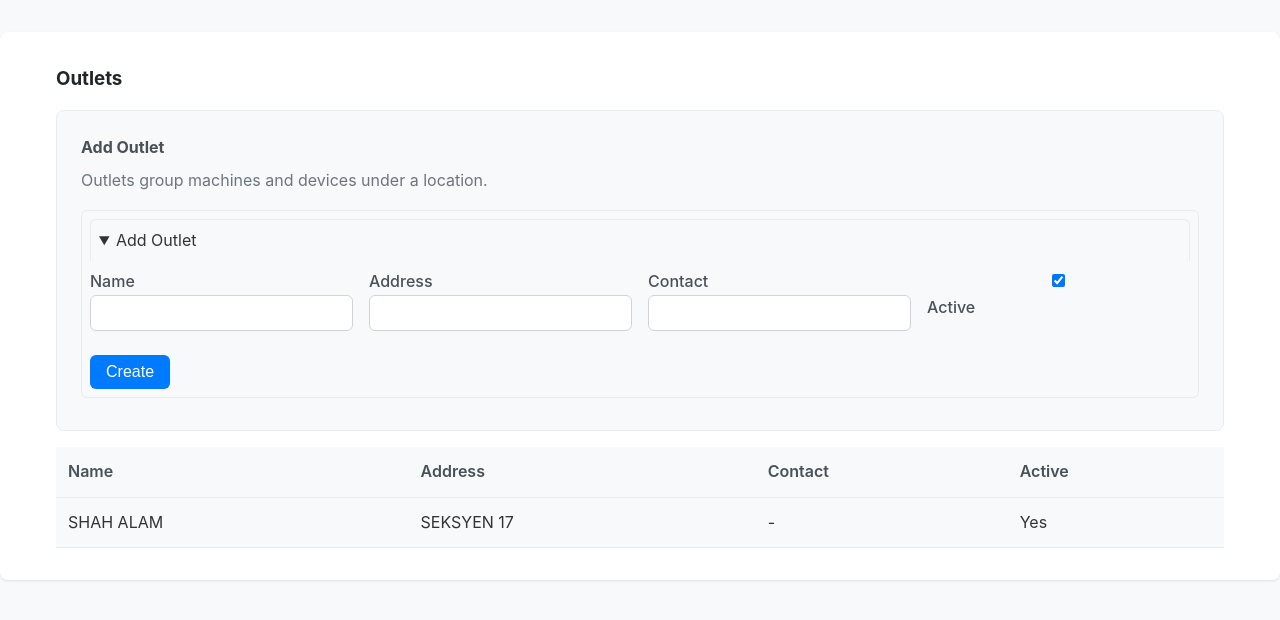
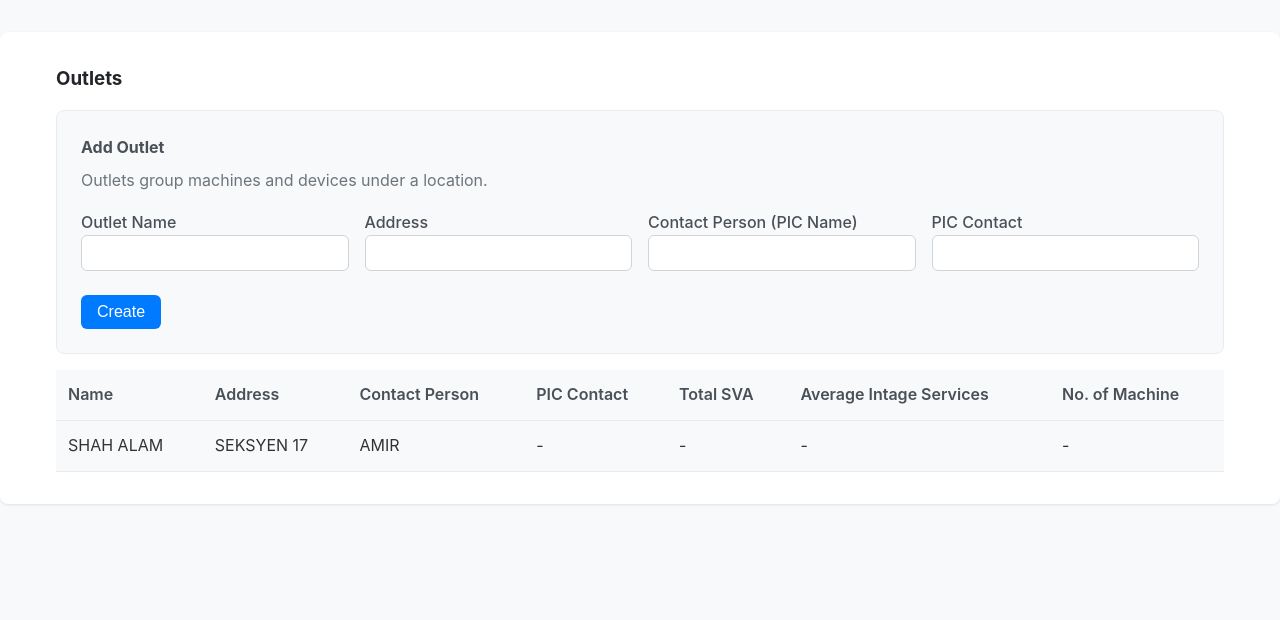
Before and after one commit to amrmzfr-dev/mesraekuiti_ozone, a Django app: page /outlets/ in a window 1280 px wide. Shown: the part 75-695 px from the top of the page. Run offline with Django 5.2, Linux system fonts and the light colour scheme; a user stored in the database is signed in; data comes from the database, SQL or seed files in the repository; both versions use the stored data as it was after the commit.

Commit message:
Add outlet metrics and machine delete functionality
Introduces new fields to the Outlet model for owner-maintained metrics (total_sva, average_intage_services, number_of_machines) and updates the outlets template to display them. Makes the Machine-outlet relation optional, improves string representation for machines without outlets, and adds a machine deletion form and backend view. Includes related migrations and updates to the machines and outlets management pages.

```diff
--- a/backend/ozontelemetry/urls.py
+++ b/backend/ozontelemetry/urls.py
@@ -24,7 +24,7 @@ from rest_framework.routers import DefaultRouter
 from telemetry.views import (
     TelemetryViewSet, TelemetryEventViewSet, DeviceStatusViewSet, OutletViewSet, MachineViewSet,
     iot_ingest, export_data, flush_all_data, handshake, events, devices_list_page,
-    outlets_page, machines_page, device_bind, device_unbind, devices_data_api
+    outlets_page, machines_page, device_bind, device_unbind, devices_data_api, machine_delete
 )
 
 def custom_logout(request):
@@ -48,6 +48,7 @@ urlpatterns = [
     # HTML management pages
     path('outlets/', outlets_page, name='outlets'),
     path('machines/', machines_page, name='machines'),
+    path('machines/delete/', machine_delete, name='machine_delete'),
     path('devices/bind/', device_bind, name='device_bind'),
     path('devices/unbind/', device_unbind, name='device_unbind'),
     # Real-time data API
--- a/backend/telemetry/models.py
+++ b/backend/telemetry/models.py
@@ -148,6 +148,10 @@ class Outlet(models.Model):
     address = models.TextField(null=True, blank=True)
     contact_person = models.CharField(max_length=100, null=True, blank=True)
     contact_phone = models.CharField(max_length=20, null=True, blank=True)
+    # Additional owner-maintained metrics (optional)
+    total_sva = models.IntegerField(null=True, blank=True, help_text="Total Service Advisors")
+    average_intage_services = models.IntegerField(null=True, blank=True, help_text="Average intage services")
+    number_of_machines = models.IntegerField(null=True, blank=True, help_text="Number of machines at outlet")
     is_active = models.BooleanField(default=True)
     created_at = models.DateTimeField(auto_now_add=True)
     updated_at = models.DateTimeField(auto_now=True)
@@ -161,7 +165,7 @@ class Outlet(models.Model):
 
 class Machine(models.Model):
     """Machine registered to an outlet - can have multiple devices over time"""
-    outlet = models.ForeignKey(Outlet, on_delete=models.CASCADE, related_name='machines')
+    outlet = models.ForeignKey(Outlet, on_delete=models.CASCADE, related_name='machines', null=True, blank=True)
     name = models.CharField(max_length=200, null=True, blank=True)
     machine_type = models.CharField(max_length=50, default='Ozone Generator')
     is_active = models.BooleanField(default=True)
@@ -175,7 +179,8 @@ class Machine(models.Model):
         ordering = ["outlet__name", "name"]
 
     def __str__(self) -> str:
-        return f"{self.name or f'Machine-{self.id}'} @ {self.outlet.name}"
+        outlet_name = self.outlet.name if self.outlet else 'No outlet'
+        return f"{self.name or f'Machine-{self.id}'} @ {outlet_name}"
 
     @property
     def current_device(self):
--- a/backend/telemetry/templates/telemetry/machines.html
+++ b/backend/telemetry/templates/telemetry/machines.html
@@ -81,6 +81,11 @@
               {% endif %}
             {% endwith %}
           </form>
+          <form method="post" action="/machines/delete/" onsubmit="return confirm('Delete this machine? This cannot be undone.');">
+            {% csrf_token %}
+            <input type="hidden" name="machine_id" value="{{ m.id }}" />
+            <button type="submit" class="danger">Delete</button>
+          </form>
         </div>
       </td>
     </tr>
--- a/backend/telemetry/templates/telemetry/outlets.html
+++ b/backend/telemetry/templates/telemetry/outlets.html
@@ -10,14 +10,12 @@
     <strong>Add Outlet</strong>
     <p style="margin:.5rem 0 1rem">Outlets group machines and devices under a location.</p>
 
-<details open>
-  <summary>Add Outlet</summary>
   <form method="post">
     {% csrf_token %}
     <input type="hidden" name="form" value="add_outlet" />
     <div class="grid">
       <div>
-        <label>Name
+        <label>Outlet Name
           <input name="name" required />
         </label>
       </div>
@@ -27,13 +25,13 @@
         </label>
       </div>
       <div>
-        <label>Contact
-          <input name="contact" />
+        <label>Contact Person (PIC Name)
+          <input name="contact_person" />
         </label>
       </div>
       <div>
-        <label>
-          <input type="checkbox" name="is_active" checked /> Active
+        <label>PIC Contact
+          <input name="contact_phone" />
         </label>
       </div>
     </div>
@@ -47,8 +45,11 @@
     <tr>
       <th>Name</th>
       <th>Address</th>
-      <th>Contact</th>
-      <th>Active</th>
+      <th>Contact Person</th>
+      <th>PIC Contact</th>
+      <th>Total SVA</th>
+      <th>Average Intage Services</th>
+      <th>No. of Machine</th>
     </tr>
   </thead>
   <tbody>
@@ -56,8 +57,11 @@
     <tr>
       <td>{{ o.name }}</td>
       <td>{{ o.address|default:"-" }}</td>
-      <td>{{ o.contact|default:"-" }}</td>
-      <td>{{ o.is_active|yesno:"Yes,No" }}</td>
+      <td>{{ o.contact_person|default:"-" }}</td>
+      <td>{{ o.contact_phone|default:"-" }}</td>
+      <td>{{ o.total_sva|default:"-" }}</td>
+      <td>{{ o.average_intage_services|default:"-" }}</td>
+      <td>{{ o.number_of_machines|default:"-" }}</td>
     </tr>
     {% empty %}
     <tr>
--- a/backend/telemetry/views.py
+++ b/backend/telemetry/views.py
@@ -672,10 +672,15 @@ def outlets_page(request):
     if request.method == 'POST':
         name = (request.POST.get('name') or '').strip()
         address = (request.POST.get('address') or '').strip()
-        contact = (request.POST.get('contact') or '').strip()
-        is_active = request.POST.get('is_active') == 'on'
+        # Support either 'contact_person' (new) or legacy 'contact' field name from template
+        contact_person = (request.POST.get('contact_person') or request.POST.get('contact') or '').strip()
         if name:
-            Outlet.objects.create(name=name, address=address or '', contact=contact or '', is_active=is_active)
+            Outlet.objects.create(
+                name=name,
+                address=address or '',
+                contact_person=contact_person or '',
+                # Owner-maintained metrics left empty on creation
+            )
             return redirect('outlets')
     outlets = Outlet.objects.all().order_by('name')
     return render(request, 'telemetry/outlets.html', { 'outlets': outlets })
@@ -744,3 +749,18 @@ def device_unbind(request):
         if device_id:
             MachineDevice.objects.filter(device_id=device_id, is_active=True).update(is_active=False)
     return redirect('machines')
+
+
+@login_required(login_url='/accounts/login/')
+def machine_delete(request):
+    """Delete a machine by ID and cascade related bindings."""
+    from .models import Machine
+    if request.method == 'POST':
+        machine_id = request.POST.get('machine_id')
+        if machine_id:
+            try:
+                machine = Machine.objects.get(id=machine_id)
+                machine.delete()
+            except Machine.DoesNotExist:
+                pass
+    return redirect('machines')
```
Also changed, not shown: backend/db.sqlite3, backend/telemetry/migrations/0009_alter_machine_options_alter_machine_outlet.py (added), backend/telemetry/migrations/0010_outlet_average_intage_services_and_more.py (added).
